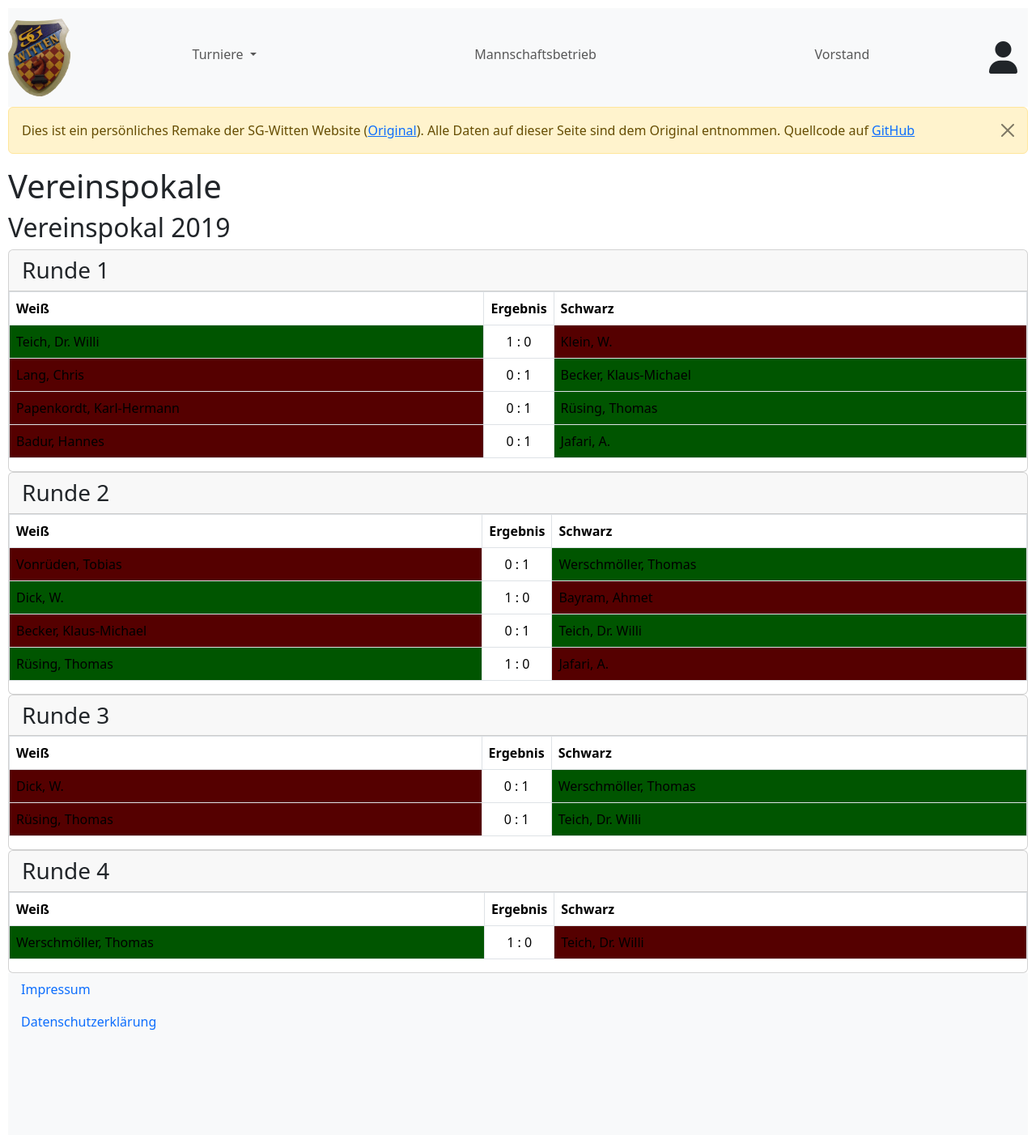
After one commit to Schatten2021/sg-witten-website, a Flask app: page /Turniere/Vereinspokal in a window 1280 px wide. The commit adds this page. Shown: the whole page at 81% size. Run offline with Flask 3, Linux system fonts and the light colour scheme; data comes from the database, SQL or seed files in the repository; both versions use the stored data as it was after the commit; some libraries are stand-ins or nearby versions.

Commit message:
added Vereinspokale

```diff
--- a/app/models.py
+++ b/app/models.py
@@ -40,7 +40,8 @@ class Person(db.Model):
 class Role(db.Model):
     id: Mapped[int] = Column(Integer, primary_key=True)
     name: str = Column(String)
-    accounts: Mapped[list["Account"]] = relationship("Account", "role_account_association_table", back_populates="roles")
+    accounts: Mapped[list["Account"]] = relationship("Account", "role_account_association_table",
+                                                     back_populates="roles")
 
 
 class Account(db.Model):
@@ -254,7 +255,6 @@ class StadtmeisterschaftSpiel(db.Model):
                 logging.error(f"Unexpected result {game_res}")
                 return "#000", "?"
 
-
     @property
     def spieler1(self):
         return StadtmeisterschaftTeilnehmer.query.get(self.spieler1_id)
@@ -262,3 +262,49 @@ class StadtmeisterschaftSpiel(db.Model):
     @property
     def spieler2(self):
         return StadtmeisterschaftTeilnehmer.query.get(self.spieler2_id)
+
+
+# Vereinspokal
+class Vereinspokal(Turnier):
+    id: Mapped[int] = Column(ForeignKey("turnier.id"), primary_key=True)
+    teilnehmer: Mapped[list["VereinspokalTeilnehmer"]] = relationship("VereinspokalTeilnehmer",
+                                                                      back_populates="turnier")
+
+    __mapper_args__ = {"polymorphic_identity": "vereinspokal"}
+
+    @property
+    def spiele(self) -> list["VereinspokalSpiel"]:
+        return sorted(VereinspokalSpiel.query.filter_by(turnier_id=self.id).all(), key=lambda x: x.runde)
+
+    @property
+    def runden(self) -> list[list["VereinspokalSpiel"]]:
+        runden: list[list["VereinspokalSpiel"]] = [[] for _ in range(self.spiele[-1].runde)]
+        for spiel in self.spiele:
+            runden[spiel.runde - 1].append(spiel)
+        return runden
+
+
+class VereinspokalSpiel(db.Model):
+    id: Mapped[int] = Column(Integer, primary_key=True)
+    turnier_id: Mapped[int] = Column(ForeignKey("vereinspokal.id"))
+    turnier: Mapped[Vereinspokal] = relationship("Vereinspokal")
+    weiss_id: Mapped[int] = Column(ForeignKey("vereinspokal_teilnehmer.id"))
+    weiss: Mapped["VereinspokalTeilnehmer"] = relationship("VereinspokalTeilnehmer", foreign_keys=[weiss_id])
+    schwarz_id: Mapped[int] = Column(ForeignKey("vereinspokal_teilnehmer.id"))
+    schwarz: Mapped["VereinspokalTeilnehmer"] = relationship("VereinspokalTeilnehmer", foreign_keys=[schwarz_id])
+    weiss_gewonnen: Mapped[bool] = Column(Boolean)
+    result: Mapped[None] = Column(Integer)
+    runde: Mapped[int] = Column(Integer)
+
+
+class VereinspokalTeilnehmer(db.Model):
+    id: Mapped[int] = Column(Integer, primary_key=True)
+    person_id: Mapped[int] = Column(ForeignKey("person.id"))
+    person: Mapped[Person] = relationship("Person")
+    turnier_id: Mapped[int] = Column(ForeignKey("vereinspokal.id"))
+    turnier: Mapped[Vereinspokal] = relationship("Vereinspokal", back_populates="teilnehmer")
+
+    @property
+    def spiele(self) -> list[VereinspokalSpiel]:
+        return Vereinspokal.query.filter_by(or_(self.id == VereinspokalSpiel.weiss_id,
+                                                self.id == VereinspokalSpiel.schwarz_id)).all()
--- a/app/routes.py
+++ b/app/routes.py
@@ -8,7 +8,7 @@ from flask_mail import Message
 
 from app import app, db, mail
 from app.models import Account, Person, AuthenticationRequest, Mannschaft, VorstandsRolle, Turnier, \
-    SparkassenJugendOpen, Stadtmeisterschaft
+    SparkassenJugendOpen, Stadtmeisterschaft, Vereinspokal
 
 
 # general flask stuff
@@ -182,6 +182,12 @@ def stadtmeisterschaften():
     return render_template("Turniere/Stadtmeisterschaften.html", cups=cups)
 
 
+@app.route("/Turniere/Vereinspokal")
+def vereinspokal():
+    cups: list[Vereinspokal] = Vereinspokal.query.all()
+    return render_template("Turniere/Vereinspokal.html", cups=cups)
+
+
 # andere
 @app.route("/Mannschaftsbetrieb")
 def mannschaftsbetrieb():
--- /dev/null
+++ b/app/templates/Turniere/Vereinspokal.html
@@ -0,0 +1,36 @@
+{% extends 'base.html' %}
+{% block body %}
+    <h1>Vereinspokale</h1>
+    {% for cup in cups %}
+    	<h2>{{ cup.name }}</h2>
+        {% for runde in cup.runden %}
+            <div class="card">
+                <h3 class="card-header card-title">Runde {{ loop.index }}</h3>
+                <table class="table table-bordered">
+                    <thead>
+                        <tr>
+                            <th scope="col" style="width: 50%">Wei&szlig;</th>
+                            <th scope="col" style="width: 3rem"> Ergebnis</th>
+                            <th scope="col" style="width: 50%">Schwarz</th>
+                        </tr>
+                    </thead>
+                    <tbody>
+                        {% for spiel in runde %}
+                        	<tr>
+                                <td style="background-color: {% if spiel.weiss_gewonnen %}#050{% else %}#500{% endif %}">
+                                    {{ spiel.weiss.person.name }}, {{ spiel.weiss.person.surname }}
+                                </td>
+                                <td style="text-align: center">{% if spiel.weiss_gewonnen %} 1 : 0 {% else %} 0 : 1 {% endif %} </td>
+                                <td style="background-color: {% if spiel.weiss_gewonnen %}#500{% else %}#050{% endif %}">
+                                    {{ spiel.schwarz.person.name }}, {{ spiel.schwarz.person.surname }}
+                                </td>
+                            </tr>
+                        {% endfor %}
+
+                    </tbody>
+                </table>
+            </div>
+        {% endfor %}
+
+    {% endfor %}
+{% endblock %}
--- a/app/templates/base.html
+++ b/app/templates/base.html
@@ -30,7 +30,7 @@
                         <ul class="dropdown-menu">
                             <li><a class="dropdown-item{% if request.endpoint == "turniere" %} active{% endif %}" href="/Turniere">Alle</a></li>
                             <li><a class="dropdown-item{% if request.endpoint == "sparkassen_jugend_open" %} active{% endif %}" href="/Turniere/SparkassenJugendOpen">Sparkassen Jugend Open</a></li>
-                            <li><a class="dropdown-item{% if request.endpoint == "vereinsturniere" %} active{% endif %}" href="/Turniere/Vereinsturniere">Vereinsturniere</a></li>
+                            <li><a class="dropdown-item{% if request.endpoint == "vereinspokal" %} active{% endif %}" href="/Turniere/Vereinspokal">Vereinsturniere</a></li>
                             <li><a class="dropdown-item{% if request.endpoint == "stadtmeisterschaften" %} active{% endif %}" href="/Turniere/Stadtmeisterschaften">Stadtmeisterschaften</a></li>
                         </ul>
                     </li>
--- a/app/templates/sites/Vorstand.html
+++ b/app/templates/sites/Vorstand.html
@@ -13,7 +13,7 @@
         {% for role in roles %}
             <tr>
                 <td>{{ role.titel }}</td>
-                <td>{% if role.person != None %}{{ role.person.name }}{% else %}---{% endif %}</td>
+                <td>{% if role.person != None %}{{ role.person.name }}, {{ role.person.surname }}{% else %}---{% endif %}</td>
                 <td><a href="mailto:{{ role.email }}">{{ role.email }}</a></td>
             </tr>
         {% endfor %}
```
Also changed, not shown: instance/db.sqlite3.
